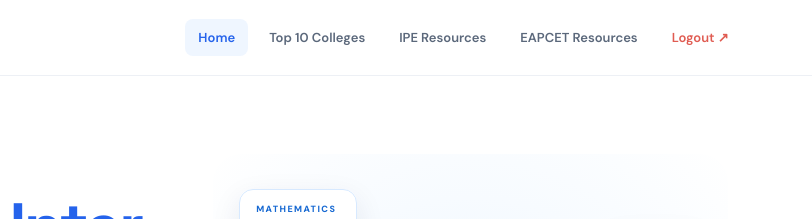
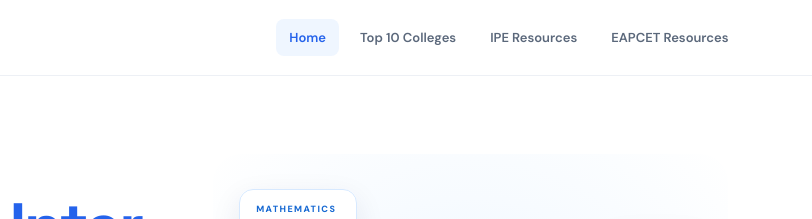
Before and after one commit to Deepak12670/college-iq-resource-hub, a plain HTML site: page index.html in a window 1280 px wide. Shown: the top 219 px of the page, 468-1280 px from the left. Drawn offline with Linux system fonts and the light colour scheme.

Commit message:
updated removes logout button

```diff
--- a/index.html
+++ b/index.html
@@ -33,7 +33,6 @@
     <button class="nav-link" data-page="colleges" onclick="showPage('colleges')">Top 10 Colleges</button>
     <button class="nav-link" data-page="ipe" onclick="showPage('ipe')">IPE Resources</button>
     <button class="nav-link" data-page="eapcet" onclick="showPage('eapcet')">EAPCET Resources</button>
-    <button class="nav-link logout" onclick="logout()">Logout ↗</button>
   </nav>
 
 </header>
```
